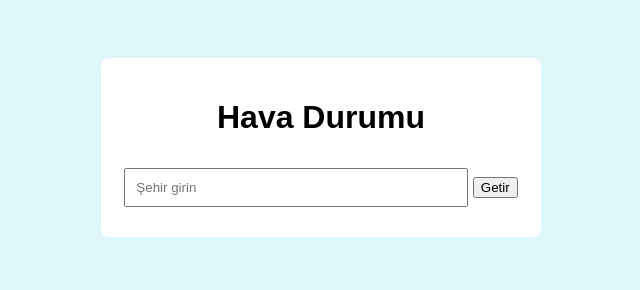
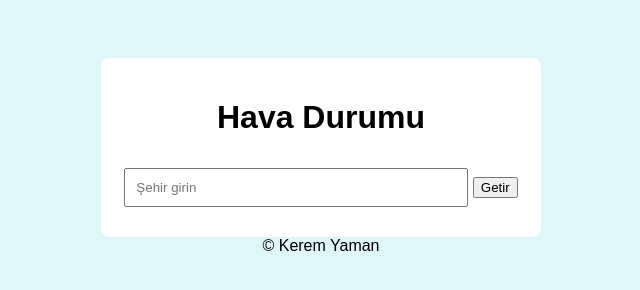
Before and after one commit to keremyaman3/hava-durumu, a plain HTML site: page index.html in a window 1280 px wide. Shown: the whole page, without its empty margins (319-959 px from the left). Drawn offline with Linux system fonts and the light colour scheme.

Commit message:
Update index.html

```diff
--- a/index.html
+++ b/index.html
@@ -13,5 +13,8 @@
     <div id="result"></div>
   </div>
   <script src="script.js"></script>
+  <footer>
+    &copy; Kerem Yaman
+  </footer>
 </body>
 </html>
```
